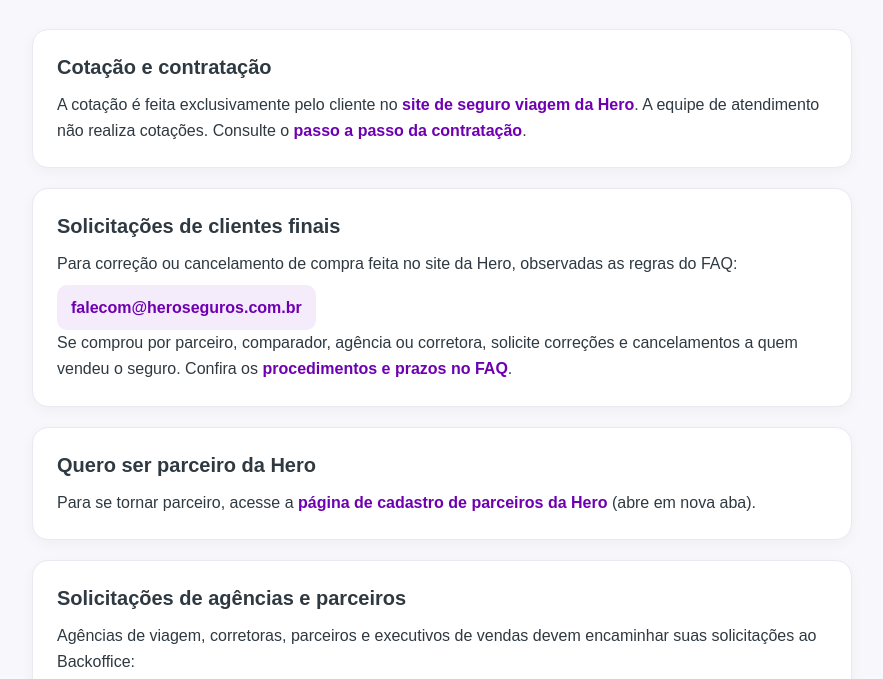
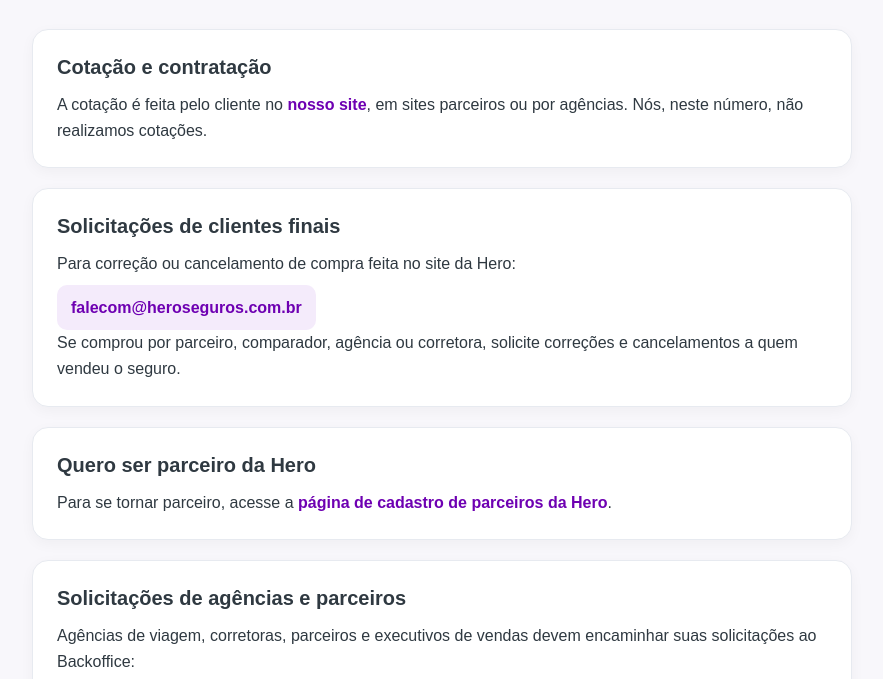
Before and after one commit to emixsd/kb-hero, a plain HTML site: page fale-com-hero.html in a window 1280 px wide. Shown: the part 119-798 px from the top of the page, without its empty margins (198-1081 px from the left). Drawn offline with Linux system fonts and the light colour scheme.

Commit message:
Atualiza canais de cotacao e guia de contatos Hero

```diff
--- a/fale-com-hero.html
+++ b/fale-com-hero.html
@@ -94,23 +94,22 @@
     <p class="intro">Encontre o canal para sua solicitação. Consulte as regras e os prazos no <a href="seguro-viagem.html">FAQ de seguro viagem</a>.</p>
     <section class="card">
       <h2>Cotação e contratação</h2>
-      <p>A cotação é feita exclusivamente pelo cliente no <a href="https://seguroviagem.heroseguros.com.br/" target="_blank" rel="noopener noreferrer">site de seguro viagem da Hero</a>. A equipe de atendimento não realiza cotações. Consulte o <a href="seguro-viagem.html#cotacao">passo a passo da contratação</a>.</p>
+      <p>A cotação é feita pelo cliente no <a href="https://seguroviagem.heroseguros.com.br/" target="_blank" rel="noopener noreferrer">nosso site</a>, em sites parceiros ou por agências. Nós, neste número, não realizamos cotações.</p>
     </section>
     <section class="card">
       <h2>Solicitações de clientes finais</h2>
-      <p>Para correção ou cancelamento de compra feita no site da Hero, observadas as regras do FAQ:</p>
+      <p>Para correção ou cancelamento de compra feita no site da Hero:</p>
       <p class="email"><a href="mailto:falecom@heroseguros.com.br">falecom@heroseguros.com.br</a></p>
-      <p>Se comprou por parceiro, comparador, agência ou corretora, solicite correções e cancelamentos a quem vendeu o seguro. Confira os <a href="seguro-viagem.html#pos-venda">procedimentos e prazos no FAQ</a>.</p>
+      <p>Se comprou por parceiro, comparador, agência ou corretora, solicite correções e cancelamentos a quem vendeu o seguro.</p>
     </section>
     <section class="card">
       <h2>Quero ser parceiro da Hero</h2>
-      <p>Para se tornar parceiro, acesse a <a href="https://lp.heroseguros.com.br/parceiros" target="_blank" rel="noopener noreferrer">página de cadastro de parceiros da Hero</a> (abre em nova aba).</p>
+      <p>Para se tornar parceiro, acesse a <a href="https://lp.heroseguros.com.br/parceiros" target="_blank" rel="noopener noreferrer">página de cadastro de parceiros da Hero</a>.</p>
     </section>
     <section class="card">
       <h2>Solicitações de agências e parceiros</h2>
       <p>Agências de viagem, corretoras, parceiros e executivos de vendas devem encaminhar suas solicitações ao Backoffice:</p>
       <p class="email"><a href="mailto:solicitacoes@heroseguros.com.br">solicitacoes@heroseguros.com.br</a></p>
-      <p>Consulte as orientações para <a href="seguro-viagem.html#contatos">demandas comerciais</a>.</p>
     </section>
     <section class="card">
       <h2>Contratação ou extensão durante a viagem</h2>
```
